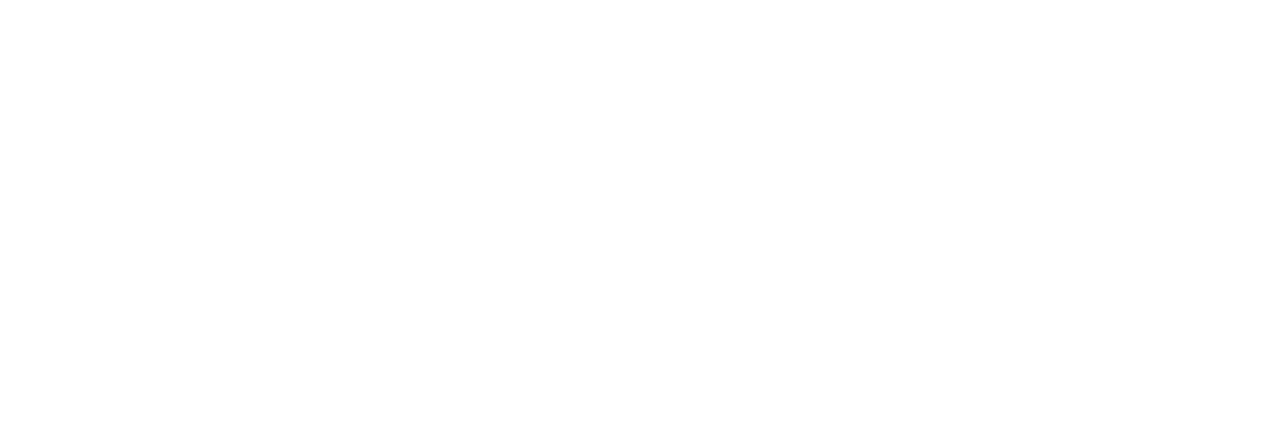
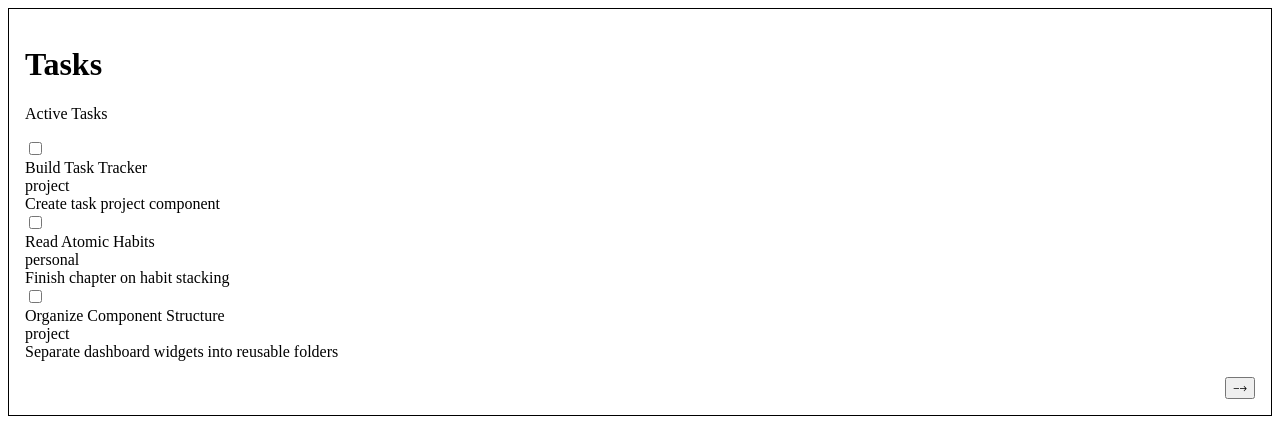
Before and after one commit to aayusht200/Devspace, a React (Vite) app: page / in a window 1280 px wide. Shown: the top 438 px of the page. Built offline with nearby package versions, Linux system fonts and the light colour scheme.

Commit message:
feat: add Tasks component for task management and update ProjectTracker to use projectData

```diff
--- a/src/App.jsx
+++ b/src/App.jsx
@@ -3,6 +3,7 @@
 import { ReadingList } from './components/ReadingList';
 import StatusBar from './components/StatusBar/StatusBar';
 import ProjectTracker from './components/ProjectTracker';
+import Tasks from './components/Tasks';
 import './App.css';
 
 function App() {
@@ -13,15 +14,9 @@
             {/* <Pomodoro /> */}
             {/* <ReadingList /> */}
             {/* <ProjectTracker /> */}
+            <Tasks />
         </div>
     );
 }
 
 export default App;
-// Task { doing tasks insted of notes
-//    id: 'task-1',
-//    title: 'Build Project Tracker',
-//    description: 'Create dashboard project component',
-//    status: 'active',
-//    category: 'project'
-// }
--- a/src/components/ProjectTracker.jsx
+++ b/src/components/ProjectTracker.jsx
@@ -1,11 +1,11 @@
-import { ProjectData } from '../data/data';
+import { projectData } from '../data/data';
 import { useEffect, useState } from 'react';
 import Card from './Card/Card';
 import { toCapitalize } from '../helperFunctions/functions';
 import StatusBar from './StatusBar/StatusBar';
 import useLocalStorage from '../hooks/useLocalStorage';
 const ProjectTracker = () => {
-    const [data, setData] = useLocalStorage('projects', ProjectData);
+    const [data, setData] = useLocalStorage('projects', projectData);
     return (
         <Card className="project-tracker" header="Projects">
             {Object.entries(data)
@@ -35,7 +35,7 @@
     if (!taskData.length) return null;
     return (
         <div className="open-tasks">
-            <p className="task-header">Open Tasks</p>
+            <p className="task-header">Active Tasks</p>
             {Object.entries(taskData)
                 .slice(0, 3)
                 .map(([id, task]) => {
--- /dev/null
+++ b/src/components/Tasks.jsx
@@ -0,0 +1,45 @@
+import { tasksData } from '../data/data';
+import useLocalStorage from '../hooks/useLocalStorage';
+import Card from './Card/Card';
+const Tasks = () => {
+    const [data, setData] = useLocalStorage('tasks', tasksData);
+    const activeTasks = Object.entries(data).filter(([id, task]) => {
+        return task.status === 'active';
+    });
+    function handleCheck(id) {
+        setData((prev) => ({
+            ...prev,
+
+            [id]: {
+                ...prev[id],
+                status: 'done',
+            },
+        }));
+    }
+    return (
+        <Card className="task-list" header="Tasks">
+            <p className="task-header">Active Tasks</p>
+            {activeTasks.map(([id, task]) => {
+                return <Task task={task} key={id} onChange={handleCheck} id={id} />;
+            })}
+        </Card>
+    );
+};
+function Task({ task, onChange, id }) {
+    return (
+        <div className="active-task">
+            <input
+                type="checkbox"
+                name="task"
+                id={id}
+                onChange={() => {
+                    onChange(id);
+                }}
+            />
+            <div className="task-title">{task.title}</div>
+            <div className="task-category">{task.category}</div>
+            <div className="task-description">{task.description}</div>
+        </div>
+    );
+}
+export default Tasks;
--- a/src/data/data.js
+++ b/src/data/data.js
@@ -45,7 +45,7 @@
         author: 'Rebecca Yarros',
     },
 };
-const ProjectData = {
+const projectData = {
     'ae01f519-a68e-44b3-8de0-b52cdb7e4522': {
         title: 'DevSpace',
         startDate: '2026-05-26',
@@ -59,21 +59,21 @@
                 title: 'Clock Component',
                 startDate: '2026-05-26',
                 taskDescription: 'Create a clock component with current time & date.',
-                taskStatus: 'closed',
+                taskStatus: 'completed',
             },
             {
                 id: 'DevSpace-2',
                 title: 'pomodor timer',
                 startDate: '2026-05-26',
                 taskDescription: 'Create a pomodoro style timer with pomodoro time, short break, long breaks.',
-                taskStatus: 'closed',
+                taskStatus: 'completed',
             },
             {
                 id: 'DevSpace-3',
                 title: 'reading list',
                 startDate: '2026-05-26',
                 taskDescription: 'Create a reading list tracker',
-                taskStatus: 'closed',
+                taskStatus: 'completed',
             },
             {
                 id: 'DevSpace-4',
@@ -98,21 +98,21 @@
                 title: 'game setup',
                 startDate: '2026-05-28',
                 taskDescription: 'Setup React and Vite project structure with reusable components.',
-                taskStatus: 'closed',
+                taskStatus: 'completed',
             },
             {
                 id: 'MemoryGame-2',
                 title: 'memory card logic',
                 startDate: '2026-05-28',
                 taskDescription: 'Build interactive memory card matching gameplay with score tracking.',
-                taskStatus: 'closed',
+                taskStatus: 'completed',
             },
             {
                 id: 'MemoryGame-3',
                 title: 'difficulty levels',
                 startDate: '2026-05-28',
                 taskDescription: 'Implement easy, medium, and hard difficulty modes.',
-                taskStatus: 'closed',
+                taskStatus: 'completed',
             },
             {
                 id: 'MemoryGame-4',
@@ -131,4 +131,56 @@
         ],
     },
 };
-export { pomodoroMode, bookData, ProjectData };
+
+const tasksData = {
+    '04d87b1b-fb43-4fbb-bf70-6143afd52046': {
+        title: 'Build Task Tracker',
+        description: 'Create task project component',
+        status: 'active',
+        category: 'project',
+    },
+    'c71e00cd-497a-4981-9bcf-138e4cd0a420': {
+        title: 'Refactor Pomodoro Timer',
+        description: 'Move timer persistence into custom hook',
+        status: 'pending',
+        category: 'project',
+    },
+    'caa8488e-d311-4ea1-bf65-1e530905dba6': {
+        title: 'Complete Push Day Workout',
+        description: 'Chest, shoulders, and triceps session',
+        status: 'done',
+        category: 'fitness',
+    },
+    'a845b7e4-1ad6-4cd5-b633-434e796be10b': {
+        title: 'Read Atomic Habits',
+        description: 'Finish chapter on habit stacking',
+        status: 'active',
+        category: 'personal',
+    },
+    'd6dd24c3-ce73-487f-b830-be3128097f1e': {
+        title: 'Add Project Status Filters',
+        description: 'Implement filtering by active and completed tasks',
+        status: 'pending',
+        category: 'project',
+    },
+    'aa539815-2686-44e5-b120-ec0a203445fa': {
+        title: 'Morning Cardio Session',
+        description: '30 minutes incline treadmill walk',
+        status: 'done',
+        category: 'fitness',
+    },
+    '4e9e1387-1dbd-40c8-8d17-32513b6516ad': {
+        title: 'Organize Component Structure',
+        description: 'Separate dashboard widgets into reusable folders',
+        status: 'active',
+        category: 'project',
+    },
+    'e8d89e96-0dba-40c1-b760-39b4b25af923': {
+        title: 'Plan Weekly Schedule',
+        description: 'Prepare upcoming study and gym schedule',
+        status: 'pending',
+        category: 'personal',
+    },
+};
+
+export { pomodoroMode, bookData, projectData, tasksData };
```
Also changed, not shown: src/components/Test.jsx (+58 -0 lines).
